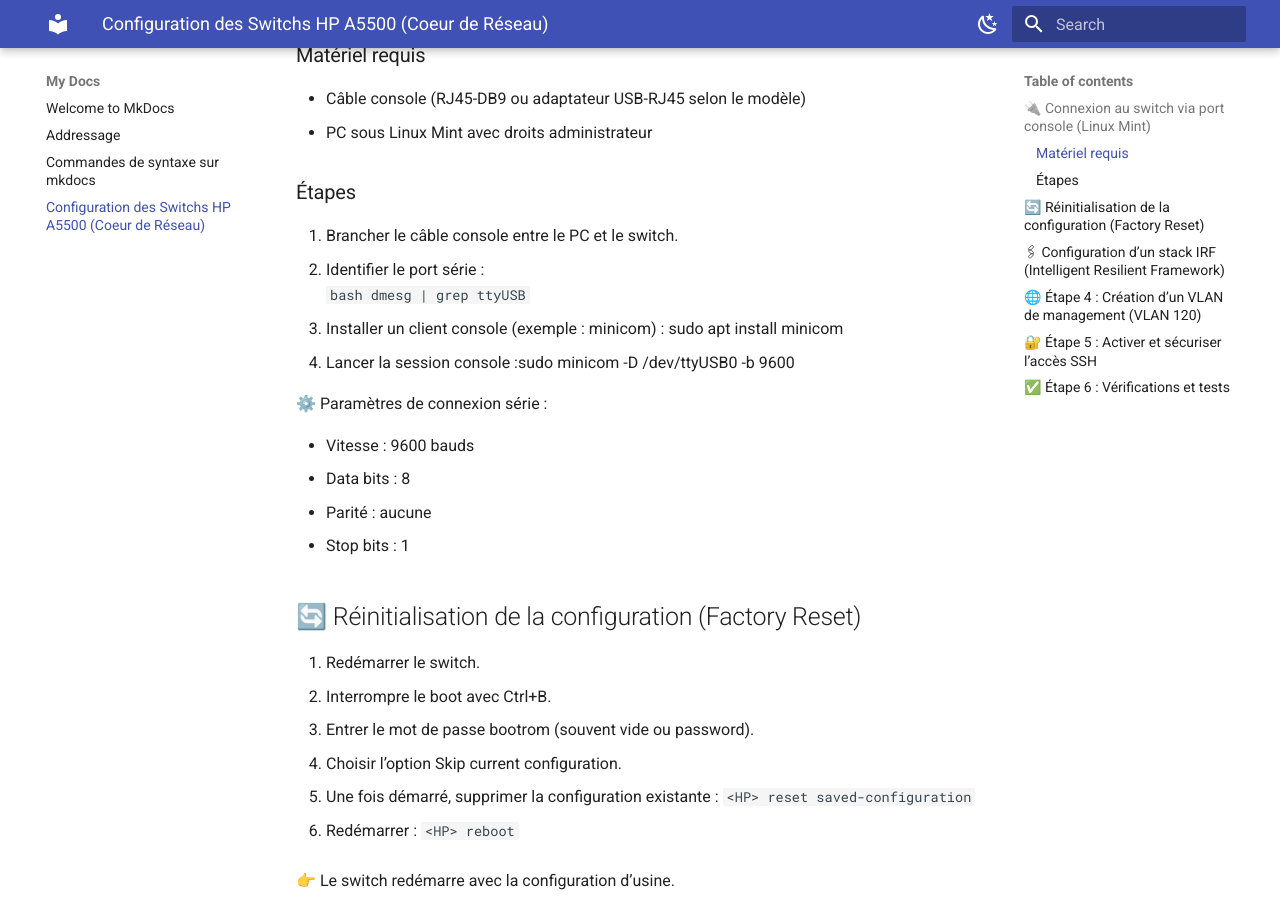
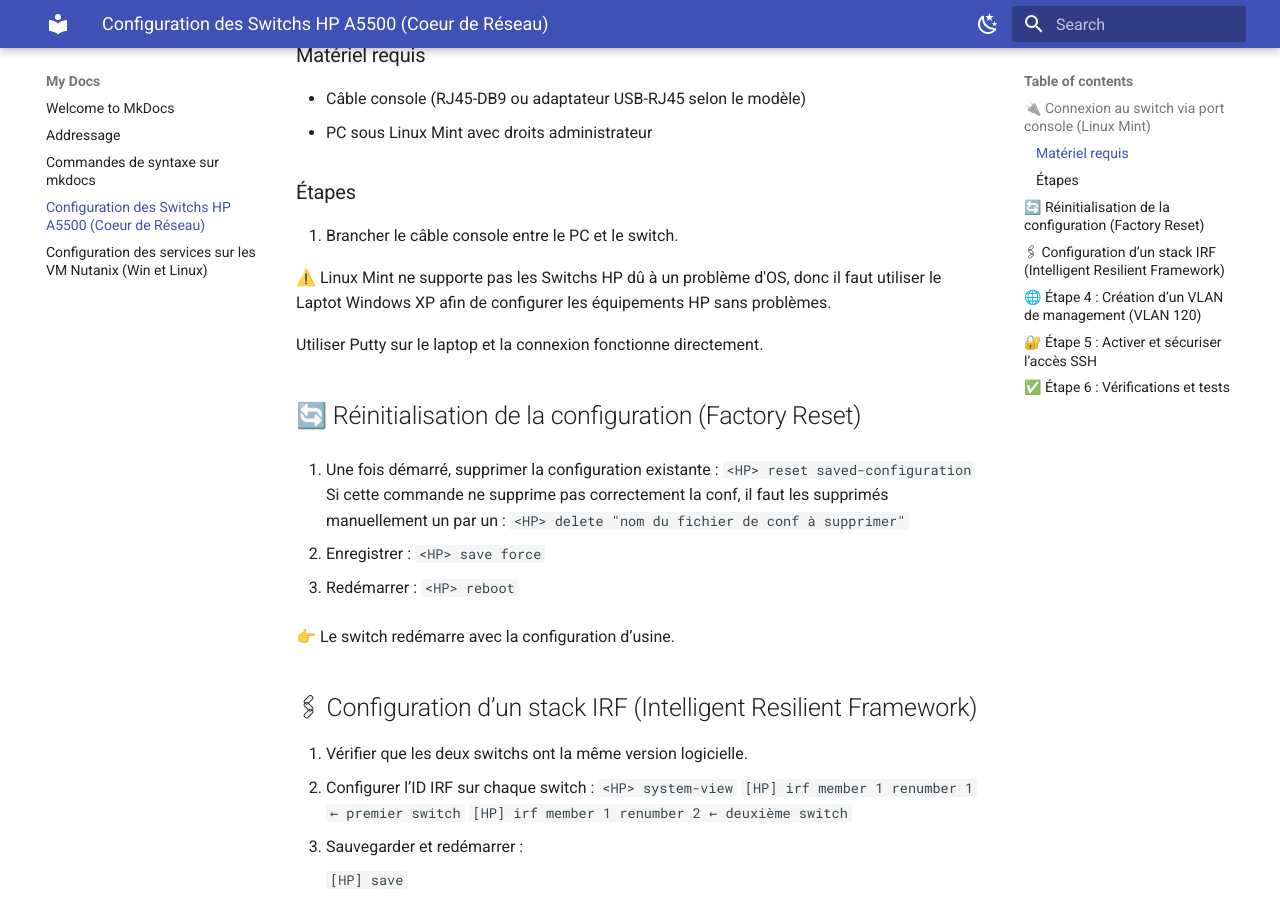
Before and after one commit to Sym-0ne/LaPaillasse, an MkDocs documentation site: the page built from docs/reseau.md, in a window 1280 px wide and 900 px high, scrolled down 551 px. Built offline with MkDocs 1.6.1 and Material for MkDocs 9.7.7, drawn with Linux system fonts in a browser that asks for light colours; some of the changed text lies outside the part shown.

Commit message:
Modif doc

````diff
--- a/docs/reseau.md
+++ b/docs/reseau.md
@@ -19,31 +19,25 @@
 
 ### Étapes
 1. Brancher le câble console entre le PC et le switch.
-2. Identifier le port série :<br>
-   ```bash
-   dmesg | grep ttyUSB
-   ```
-3. Installer un client console (exemple : minicom) : sudo apt install minicom
-4. Lancer la session console :sudo minicom -D /dev/ttyUSB0 -b 9600
 
-⚙️ Paramètres de connexion série :
+   ⚠️ Linux Mint ne supporte pas les Switchs HP dû à un problème d'OS, donc il faut utiliser le Laptot Windows XP afin de configurer les équipements HP sans problèmes.
 
-- Vitesse : 9600 bauds
-- Data bits : 8
-- Parité : aucune
-- Stop bits : 1
+   Utiliser Putty sur le laptop et la connexion fonctionne directement.
 
 ## 🔄 Réinitialisation de la configuration (Factory Reset)
 
-1. Redémarrer le switch.
-2. Interrompre le boot avec Ctrl+B.
-3. Entrer le mot de passe bootrom (souvent vide ou password).
-4. Choisir l’option Skip current configuration.
-5. Une fois démarré, supprimer la configuration existante :
+1. Une fois démarré, supprimer la configuration existante :
     ```<HP> reset saved-configuration
     ```
+   Si cette commande ne supprime pas correctement la conf, il faut les supprimés manuellement un par un :
+   ```<HP> delete "nom du fichier de conf à supprimer"
+    ```
 
-6. Redémarrer :
+2. Enregistrer :
+   ```<HP> save force
+    ```
+
+3. Redémarrer :
     ```<HP> reboot
     ```
 
@@ -144,7 +138,7 @@
 2. Créer l’interface VLAN et attribuer une adresse IP libre :<br>
    ```[HP] interface Vlan-interface 120
    ```
-   ```[HP-Vlan-interface120] ip address 192.168.120.10 255.255.255.0
+   ```[HP-Vlan-interface120] ip address "ip" "masque sous réseau"
    ```
    ```[HP-Vlan-interface120] quit
    ```
@@ -212,3 +206,7 @@
 ```
 
 👉 Si tout est correct, la connexion doit s’établir en SSH avec l’utilisateur admin.
+
+4. Une fois SSH fonctionnel, il faut test un PING des machines physiques au Coeur de réseau, des différentes VM Nutanix Coeur de réseau.
+
+⚠️ Si le ping depuis la machine physique vers la VM Windows ne fonctionne pas : activer une règle dans les paramètres du Pare-Feu de Windows afin d'autoriser les pings entrants car il les bloque par défaut.
--- /dev/null
+++ b/docs/services.md
@@ -0,0 +1,7 @@
+# Configuration des services sur les VM Nutanix (Win et Linux)
+
+DHCP
+DNS
+BDD
+CONTROLEUR DOMAINE
+...
````
